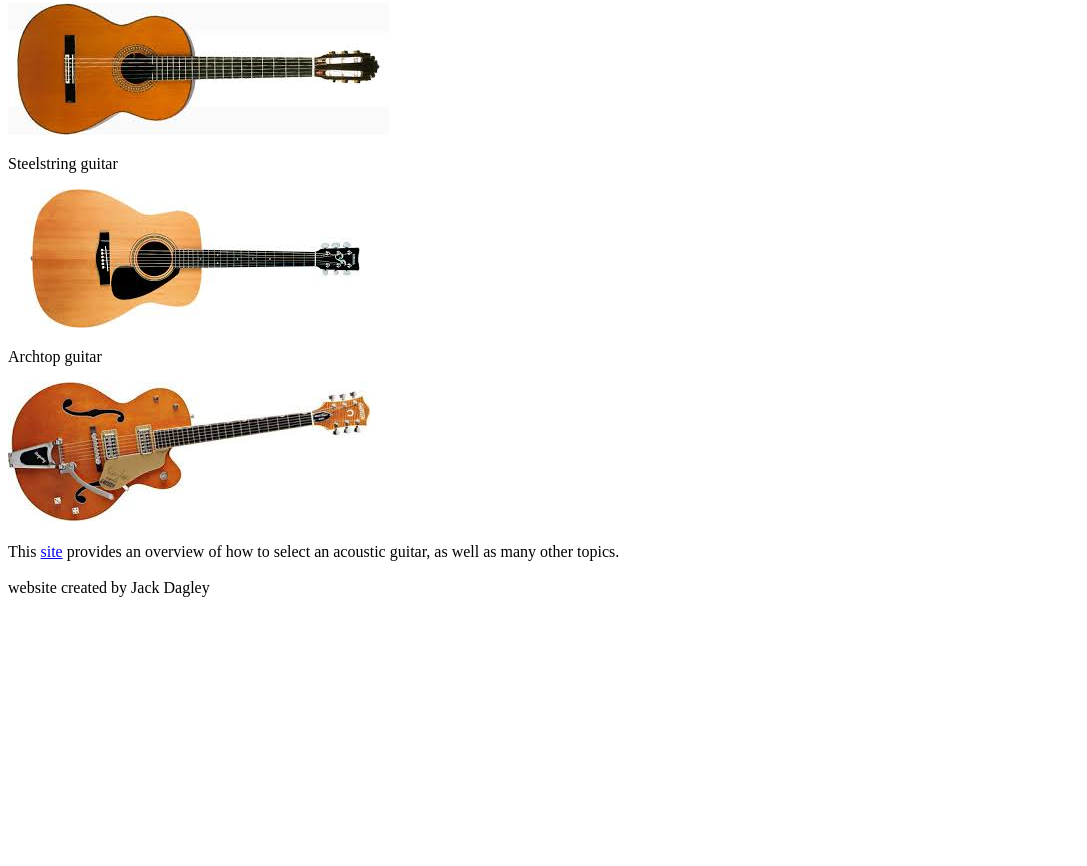
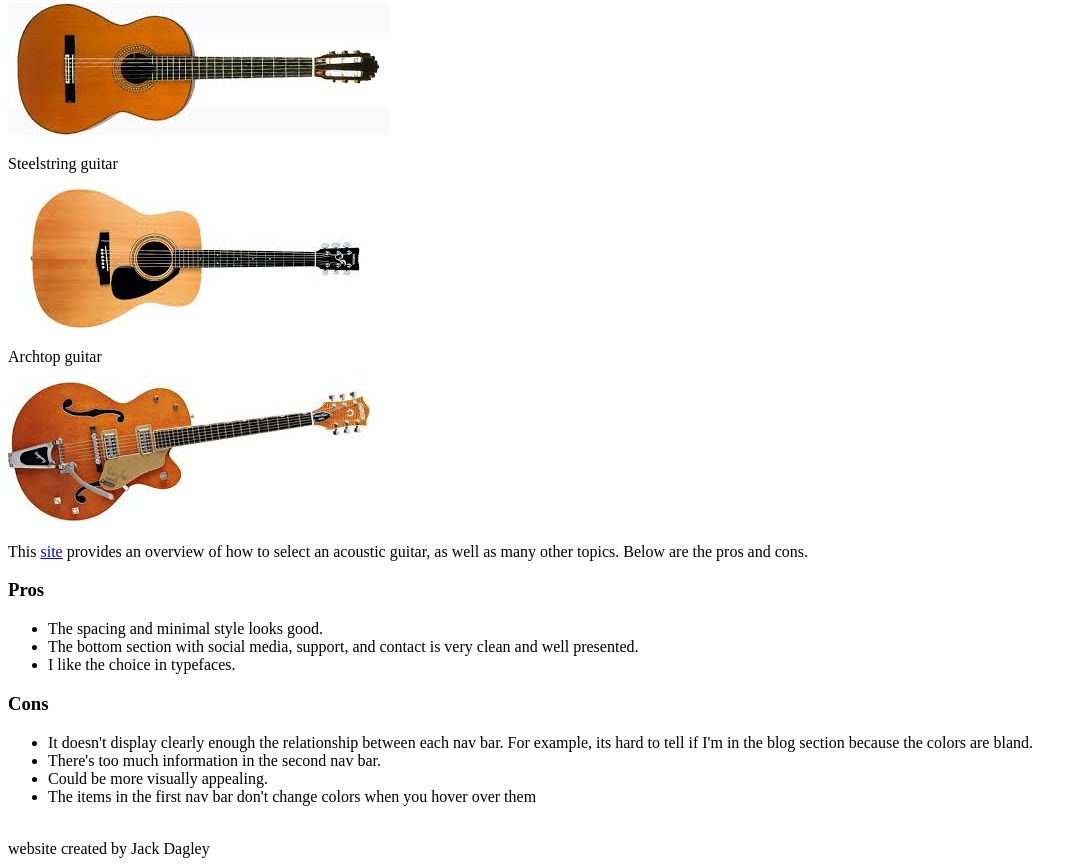
Before and after one commit to jdagley77/jdagley77.github.io, a plain HTML site: page index.html in a window 1280 px wide. Shown: the part 292-1158 px from the top of the page, without its empty margins (0-1087 px from the left). Before the commit the page ends 897 px from the top, so only its background shows below. Drawn offline with Linux system fonts and the light colour scheme.

Commit message:
add website and pros and cons

```diff
--- a/index.html
+++ b/index.html
@@ -28,7 +28,20 @@
 	<br>
 
 	<aside>
-	This <a href="http://breedlovemusic.com/acoustic-guitar-blog/selecting-an-acoustic-guitar-for-beginners">site</a> provides an overview of how to select an acoustic guitar, as well as many other topics.
+	This <a href="http://breedlovemusic.com/acoustic-guitar-blog/selecting-an-acoustic-guitar-for-beginners">site</a> provides an overview of how to select an acoustic guitar, as well as many other topics. Below are the pros and cons.
+		<h3>Pros</h3>
+			<ul>
+				<li>The spacing and minimal style looks good.</li>
+				<li>The bottom section with social media, support, and contact is very clean and well presented.</li>
+				<li>I like the choice in typefaces.</li>
+			</ul>
+		<h3>Cons</h3>
+			<ul>
+				<li>It doesn't display clearly enough the relationship between each nav bar. For example, its hard to tell if I'm in the blog section because the colors are bland.</li>
+				<li>There's too much information in the second nav bar.</li>
+				<li>Could be more visually appealing.</li>
+				<li>The items in the first nav bar don't change colors when you hover over them</li>
+			</ul>
 	</aside>
 	<br>
 </body>
```
